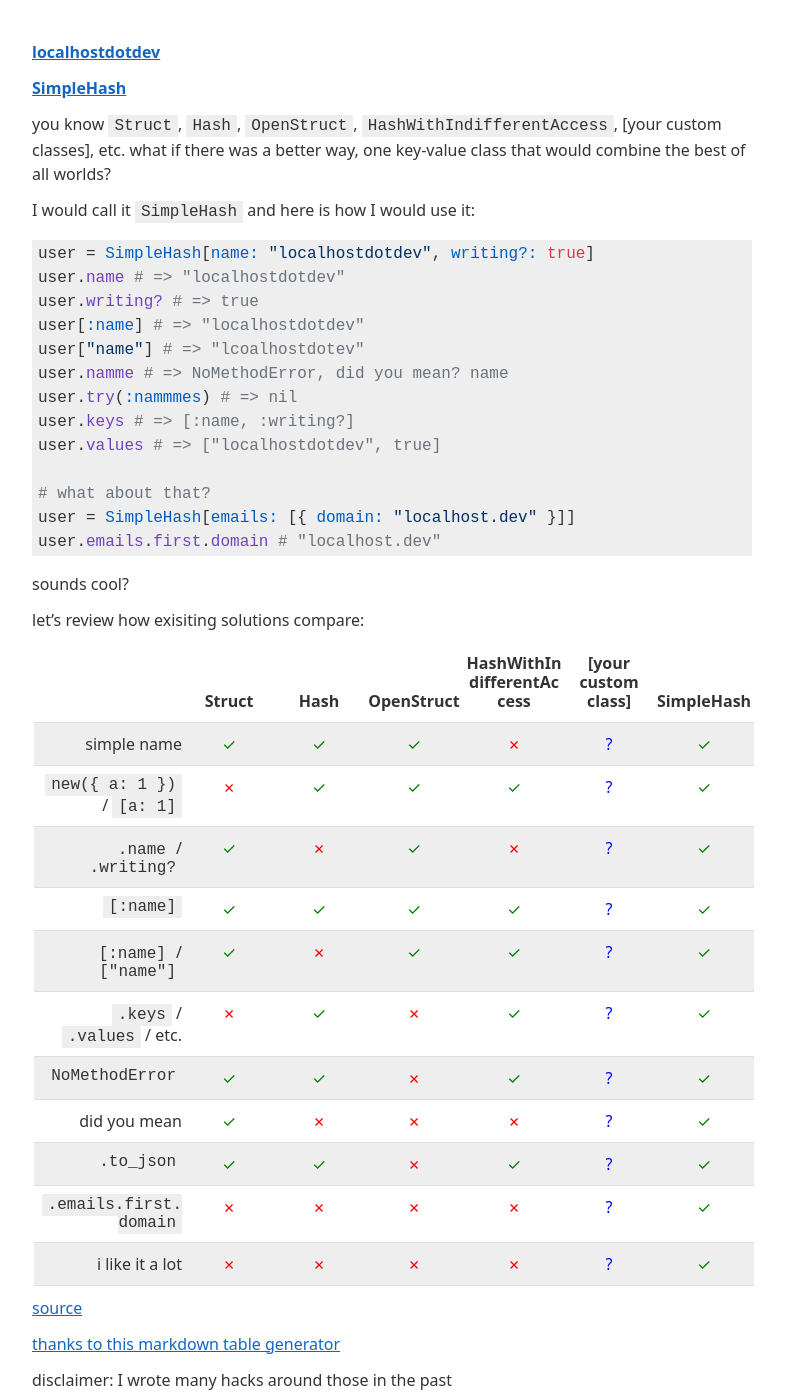
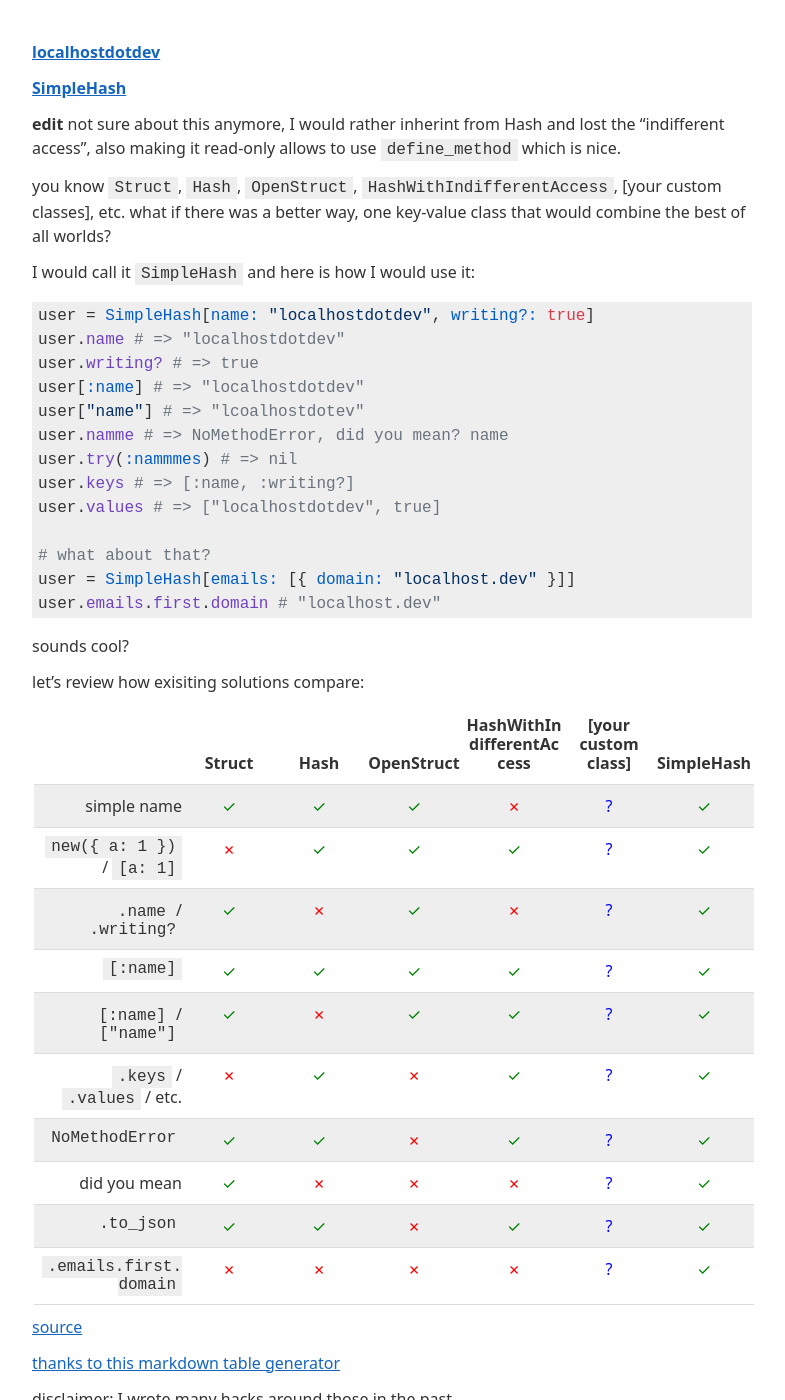
Before and after one commit to localhostdotdev/localhostdotdev.github.io, a Jekyll site: the page built from simple_hash.md, in a window 1280 px wide and 1400 px high. Shown: the whole window, without its empty margins (248-1033 px from the left). Built offline with Jekyll 4.4.1, drawn with Linux system fonts in a browser that asks for light colours.

Commit message:
add edit

```diff
--- a/simple_hash.md
+++ b/simple_hash.md
@@ -21,6 +21,8 @@ tr th:last-child {
   }
 }
 </style>
+
+**edit** not sure about this anymore, I would rather inherint from Hash and lost the "indifferent access", also making it read-only allows to use `define_method` which is nice.
 
 you know `Struct`, `Hash`, `OpenStruct`, `HashWithIndifferentAccess`, [your custom classes], etc. what if there was a better way, one key-value class that would combine the best of all worlds?
 
@@ -58,7 +60,6 @@ let's review how exisiting solutions compare:
 | did you mean | ✓ | ✗ | ✗ | ✗ | ? | ✓ |
 | `.to_json` | ✓ | ✓ | ✗ | ✓ | ? | ✓ |
 | `.emails.first.domain` | ✗ | ✗ | ✗ | ✗ | ? | ✓ |
-| i like it a lot | ✗ | ✗ | ✗ | ✗ | ? | ✓ |
 
 [source](https://gist.github.com/localhostdotdev/e6b5470b4e1a63394f8f30bb35b0d8ed)
 
```
